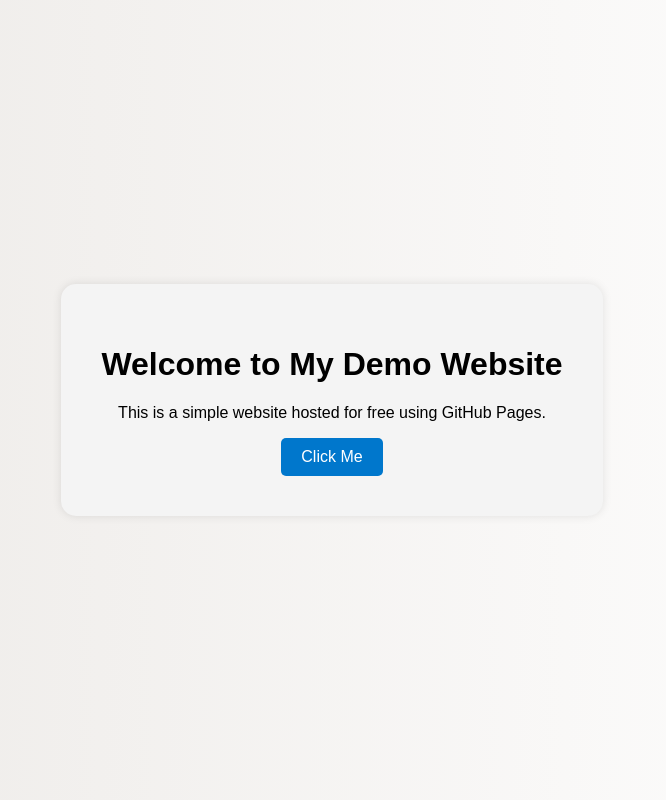
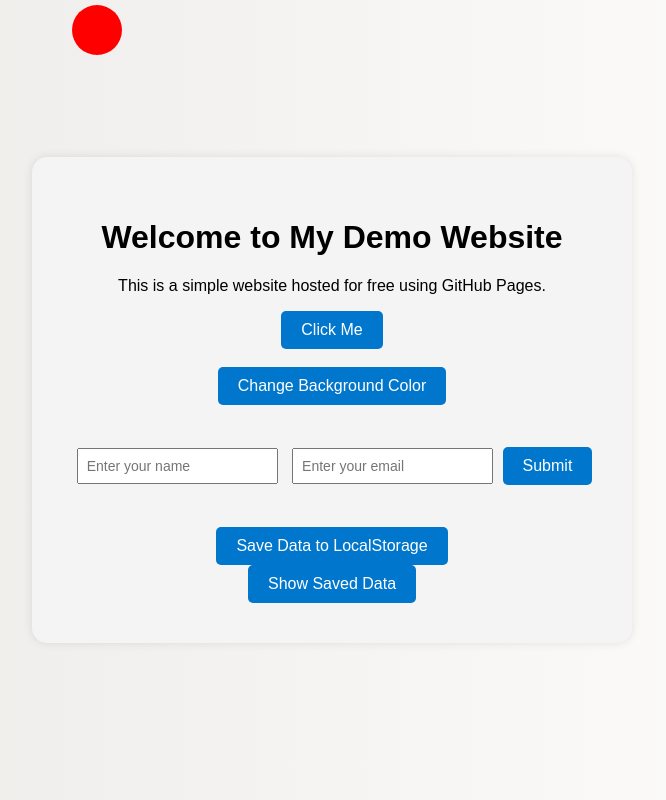
Before and after one commit to ShreetamMahananda/shreetam.github.io, a plain HTML site: page m.html in a window 1280 px wide. Shown: the whole page, without its empty margins (308-974 px from the left). Drawn offline with Linux system fonts and the light colour scheme.

Commit message:
Update m.html

```diff
--- a/m.html
+++ b/m.html
@@ -11,6 +11,24 @@
     <h1>Welcome to My Demo Website</h1>
     <p>This is a simple website hosted for free using GitHub Pages.</p>
     <button onclick="sayHello()">Click Me</button>
+    <br /><br />
+    <button onclick="changeBackgroundColor()">Change Background Color</button>
+    <br /><br />
+
+    <!-- Form for validation -->
+    <form onsubmit="return validateForm()">
+      <input type="text" id="name" placeholder="Enter your name" />
+      <input type="email" id="email" placeholder="Enter your email" />
+      <button type="submit">Submit</button>
+    </form>
+
+    <br />
+    <button onclick="saveToLocalStorage()">Save Data to LocalStorage</button>
+    <br />
+    <button onclick="displaySavedData()">Show Saved Data</button>
+    <div id="savedData"></div>
+
+    <div id="ball" style="position: absolute; width: 50px; height: 50px; background-color: red; border-radius: 50%;"></div>
   </div>
   <script src="script.js"></script>
 </body>
```
